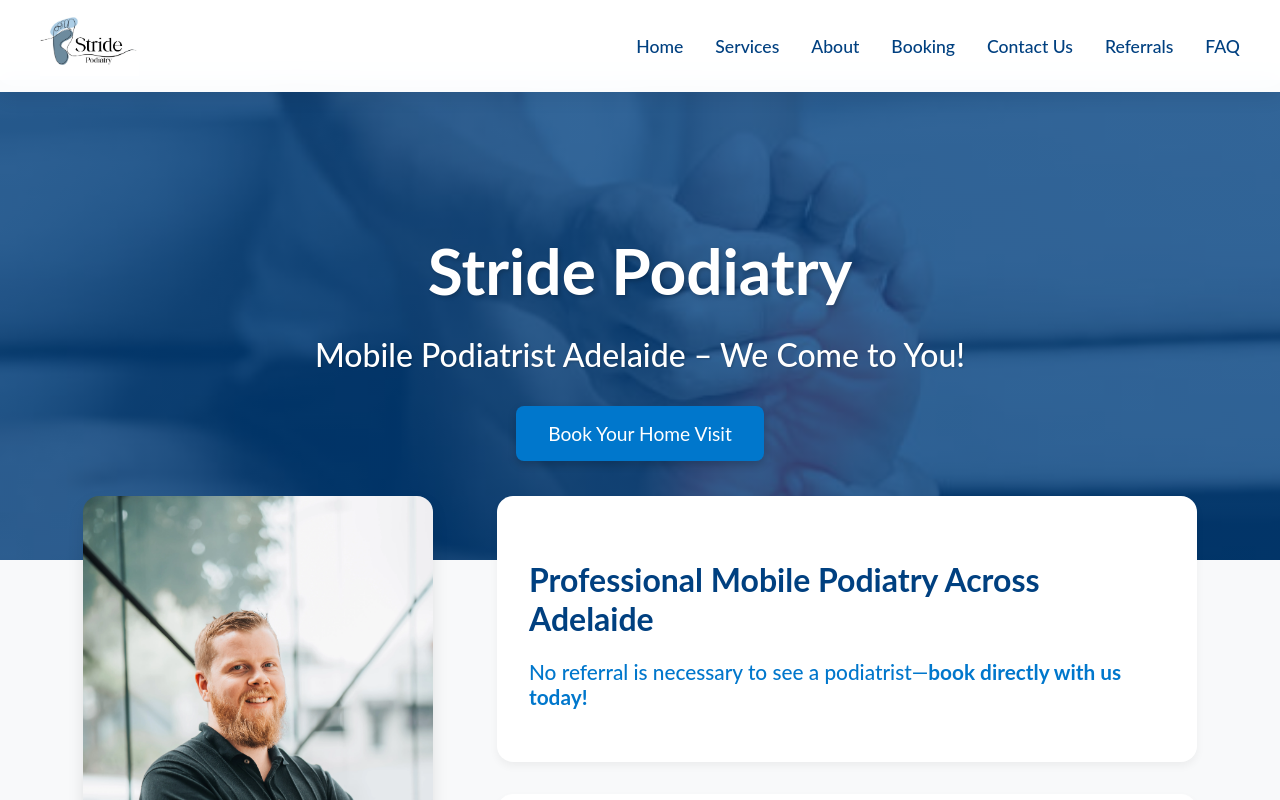
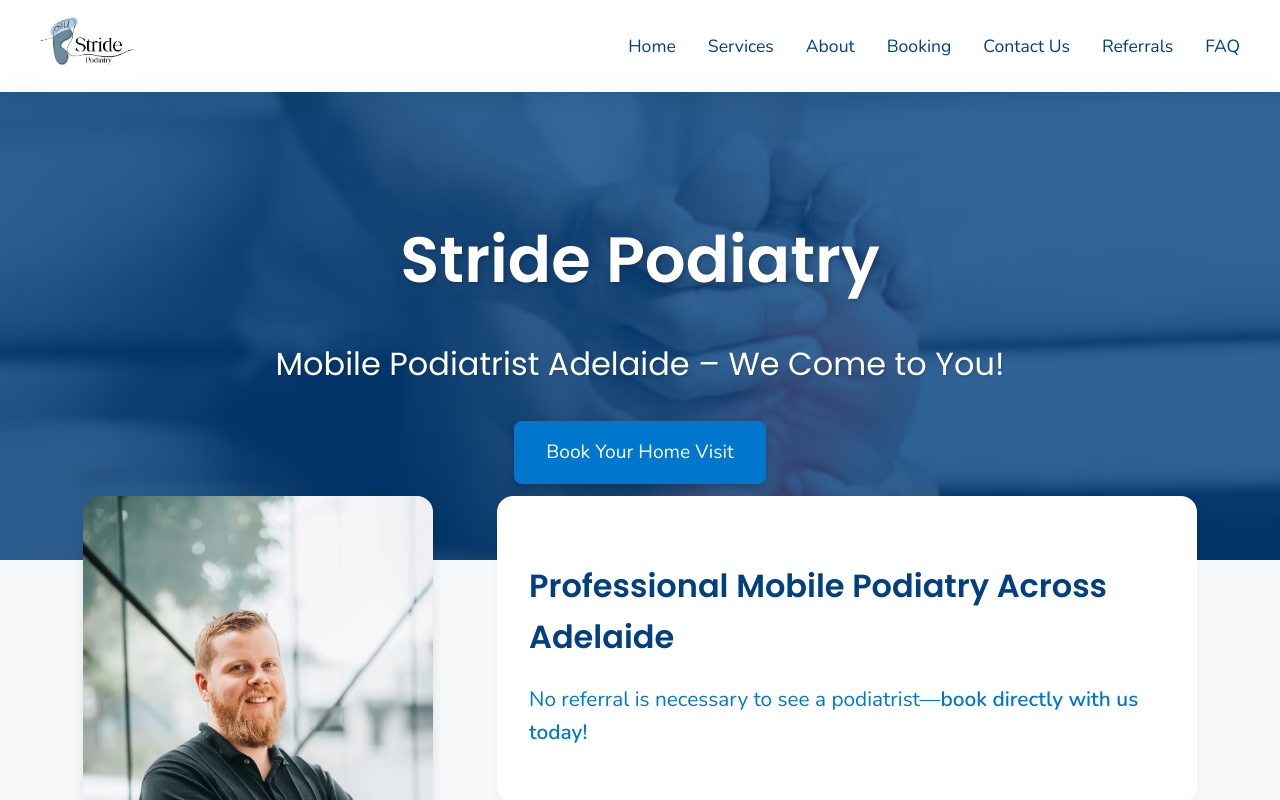
Before and after one commit to Looch8/stride-podiatry, a React (Vite) app: page /#/ in a window 1280 px wide. Shown: the top 800 px of the page. Built offline with nearby package versions, Linux system fonts and the light colour scheme.

Commit message:
change font

```diff
--- a/src/styles/About.css
+++ b/src/styles/About.css
@@ -1,3 +1,4 @@
+/* About.css */
 .about-container {
 	display: flex;
 	flex-direction: column;
--- a/src/styles/App.css
+++ b/src/styles/App.css
@@ -1,10 +1,48 @@
 /* App.css */
+:root {
+	--brand-blue-900: #004080;
+	--brand-blue-700: #005fa3;
+	--brand-blue-600: #0077cc;
+	--text-900: #1f2937; /* near #333 but richer */
+	--text-700: #374151;
+	--text-600: #4b5563;
+	--bg-100: #f8f9fa;
+	--radius-lg: 16px;
+	--radius-md: 12px;
+	--shadow-sm: 0 4px 8px rgba(0, 0, 0, 0.06);
+	--shadow-md: 0 8px 16px rgba(0, 0, 0, 0.1);
+}
+
+/* Base type */
+html {
+	font-size: 100%;
+}
 body {
 	margin: 0;
-	font-family: Arial, sans-serif;
-	background-color: #daedfe;
-	color: #333;
-	font-family: 'Lato', Arial, sans-serif;
+	color: var(--text-900);
+	background: #daedfe; /* your current */
+	font-family: 'Nunito', system-ui, -apple-system, Segoe UI, Roboto, Arial,
+		sans-serif;
+	line-height: 1.6;
+	-webkit-font-smoothing: antialiased;
+	text-rendering: optimizeLegibility;
+}
+
+/* Headings = Poppins */
+h1,
+h2,
+h3,
+h4 {
+	font-family: 'Poppins', system-ui, -apple-system, Segoe UI, Roboto, Arial,
+		sans-serif;
+}
+
+/* Fluid typography for hero/title */
+.title {
+	font-size: clamp(2rem, 6vw, 4rem);
+}
+.subtitle {
+	font-size: clamp(1.1rem, 3vw, 2rem);
 }
 
 .logo {
@@ -73,41 +111,3 @@ button:focus-visible {
 		animation: none !important;
 	}
 }
-
-/* Book Now section */
-/* .book-now {
-	margin-top: 2rem;
-	padding: 1.5rem;
-	background-color: #004080;
-	color: white;
-	border-radius: 8px;
-	text-align: center;
-	box-shadow: 0 4px 6px rgba(0, 0, 0, 0.1);
-} */
-/*
-.book-now h3 {
-	font-size: 1.8rem;
-	margin-bottom: 0.5rem;
-}
-
-.book-now p {
-	font-size: 1.2rem;
-	margin-bottom: 1rem;
-	color: #f5f8fc;
-}
-
-.book-now-button {
-	display: inline-block;
-	padding: 0.8rem 1.5rem;
-	background-color: #00bfff;
-	color: white;
-	font-size: 1rem;
-	font-weight: bold;
-	text-decoration: none;
-	border-radius: 5px;
-	transition: background-color 0.3s;
-}
-
-.book-now-button:hover {
-	background-color: #0086b3;
-} */
--- a/src/styles/Booking.css
+++ b/src/styles/Booking.css
@@ -1,3 +1,5 @@
+/* Booking.css */
+
 /* Booking Container */
 .booking-container {
 	width: 90%;
--- a/src/styles/Contact.css
+++ b/src/styles/Contact.css
@@ -1,3 +1,5 @@
+/* Contact.css */
+
 /* General Styles */
 .contact {
 	padding: 4rem 2rem;
--- a/src/styles/FAQ.css
+++ b/src/styles/FAQ.css
@@ -1,3 +1,5 @@
+/* FAQ.css */
+
 .faq {
 	padding: 6rem 2rem;
 	background-color: #f8f9fa;
--- a/src/styles/Footer.css
+++ b/src/styles/Footer.css
@@ -1,4 +1,4 @@
-/* Footer Styles */
+/* Footer.css */
 .footer {
 	background-color: #f8f9fa;
 	color: #004080;
--- a/src/styles/Header.css
+++ b/src/styles/Header.css
@@ -1,3 +1,5 @@
+/* Header.css */
+
 .header {
 	background-color: rgba(255, 255, 255, 0.98);
 	color: #004080;
--- a/src/styles/Referral.css
+++ b/src/styles/Referral.css
@@ -1,3 +1,5 @@
+/* Referral.css */
+
 .referral-container {
 	max-width: 800px;
 	margin: 4rem auto;
--- a/src/styles/Services.css
+++ b/src/styles/Services.css
@@ -1,3 +1,5 @@
+/* Services.css */
+
 .services {
 	padding: 6rem 2rem;
 	background-color: #f8f9fa;
```
